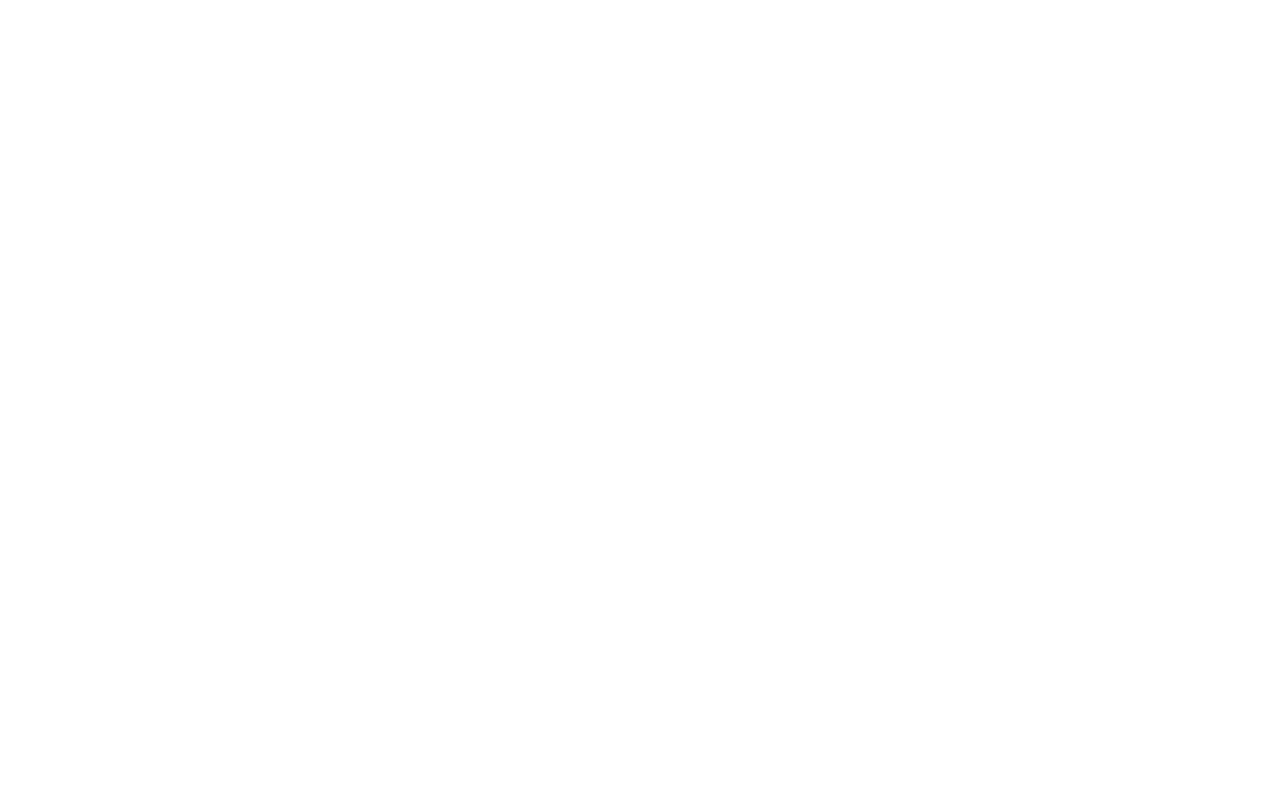
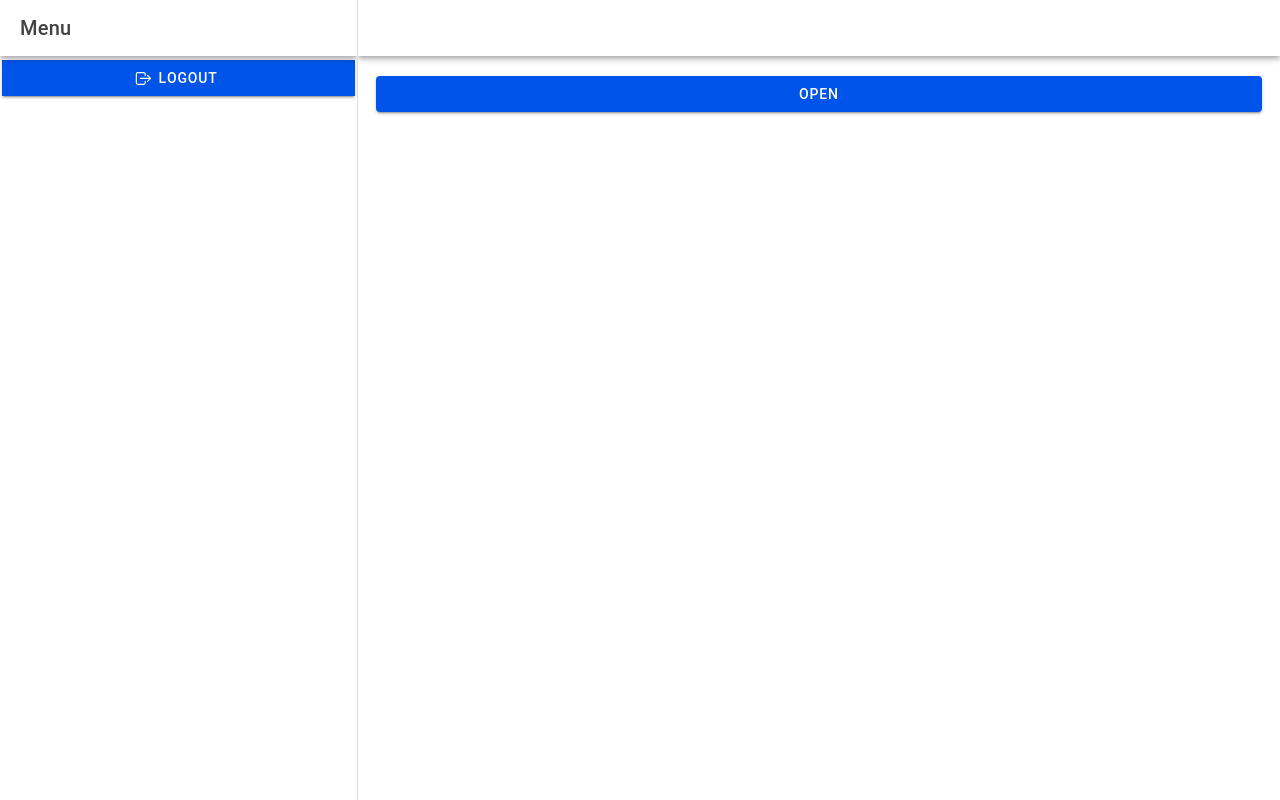
Before and after one commit to MissViolet88/it35a_mobile, a React (Vite) app: page /app/Home in a window 1280 px wide. Built offline with nearby package versions, Linux system fonts and the light colour scheme.

Commit message:
01-fixing the deployment error

```diff
--- a/src/App.tsx
+++ b/src/App.tsx
@@ -43,6 +43,7 @@
     <IonReactRouter>
       <IonRouterOutlet>
         <Route exact path="/" component={Login}></Route>
+        <Route path="/app" component={Menu}></Route>
       </IonRouterOutlet>
     </IonReactRouter>
   </IonApp>
```
